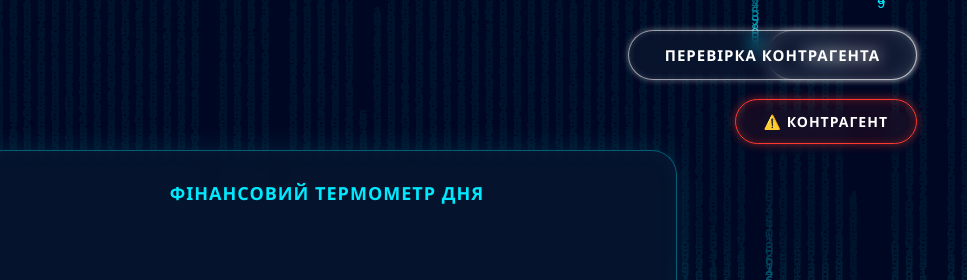
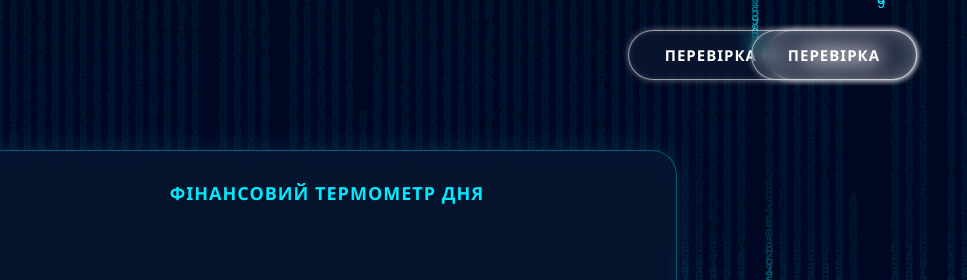
Before and after one commit to olpicg154-code/finap2, a website: page index.html in a window 1280 px wide. Shown: the top 280 px of the page, 313-1280 px from the left. Drawn offline with Linux system fonts and the light colour scheme.

Commit message:
fix buttons position

```diff
--- a/index.html
+++ b/index.html
@@ -20,7 +20,8 @@
     <div class="logo">
         <img src="/logo.png" alt="FinAP">
     </div>
-
+<a href="news.html" class="top-btn">НОВИНИ</a>
+<a href="check.html" class="top-btn second">ПЕРЕВІРКА</a>
     <!-- 🔷 КНОПКИ -->
     <div class="top-buttons">
 
@@ -43,7 +44,7 @@
     <!-- 🔷 СКРИПТИ -->
     <script src="js/main.js"></script>
     <script src="js/financial-thermometer.js"></script>
-    <script src="js/check-button.js"></script>
+
 
 </body>
 
--- a/js/check-button.js
+++ /dev/null
@@ -1,34 +0,0 @@
-function renderCheckButton(){
-
-    const container = document.createElement("div");
-
-    container.style.position = "fixed";
-    container.style.top = "110px";
-    container.style.right = "50px";
-    container.style.zIndex = "10000";
-
-    container.innerHTML = `
-        <a href="check.html" style="
-            padding: 12px 28px;
-            border-radius: 30px;
-            background: rgba(255, 59, 48, 0.08);
-            backdrop-filter: blur(8px);
-            border: 1.5px solid #ff3b30;
-            color: #fff;
-            font-size: 14px;
-            font-weight: 600;
-            letter-spacing: 1px;
-            text-decoration: none;
-            box-shadow:
-                0 0 10px rgba(255, 59, 48, 0.5),
-                inset 0 0 8px rgba(255, 59, 48, 0.3);
-            transition: all 0.3s ease;
-        ">
-            ⚠️ КОНТРАГЕНТ
-        </a>
-    `;
-
-    document.body.appendChild(container);
-}
-
-document.addEventListener("DOMContentLoaded", renderCheckButton);
```
